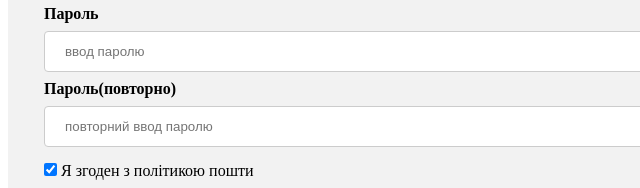
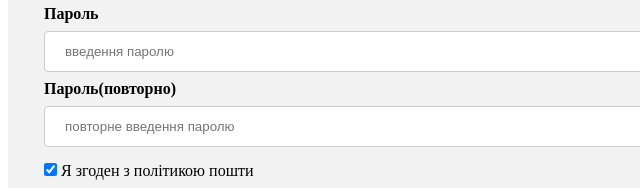
Before and after one commit to Mikle-creator/regform, a plain HTML site: page index.html in a window 1280 px wide. Shown: the part 407-595 px from the top of the page, 0-640 px from the left. Drawn offline with Linux system fonts and the light colour scheme.

Commit message:
Update index.html
boxes pass moded

```diff
--- a/index.html
+++ b/index.html
@@ -29,10 +29,10 @@
     </select>
 
     <label for="psw"><b>Пароль</b></label>
-    <input type="password" placeholder="ввод паролю" name="psw" required>
+    <input type="password" placeholder="введення паролю" name="psw" required>
 
     <label for="psw-repeat"><b>Пароль(повторно)</b></label>
-    <input type="password" placeholder="повторний ввод паролю" name="psw-repeat" required>
+    <input type="password" placeholder="повторне введення паролю" name="psw-repeat" required>
     <br>
     <input type="checkbox" id="click" checked="yes">
     <label for="click" class="text"> Я згоден з політикою пошти</label>
```
